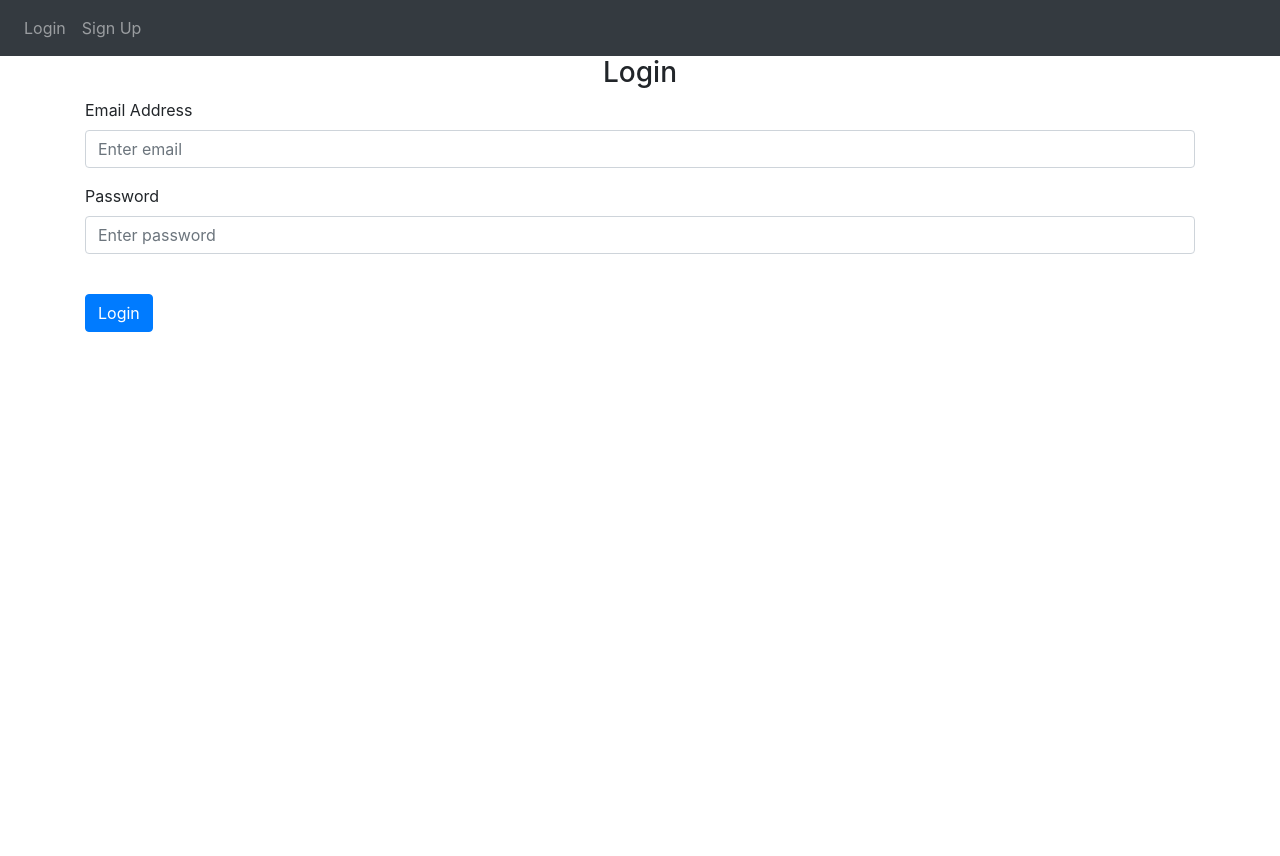
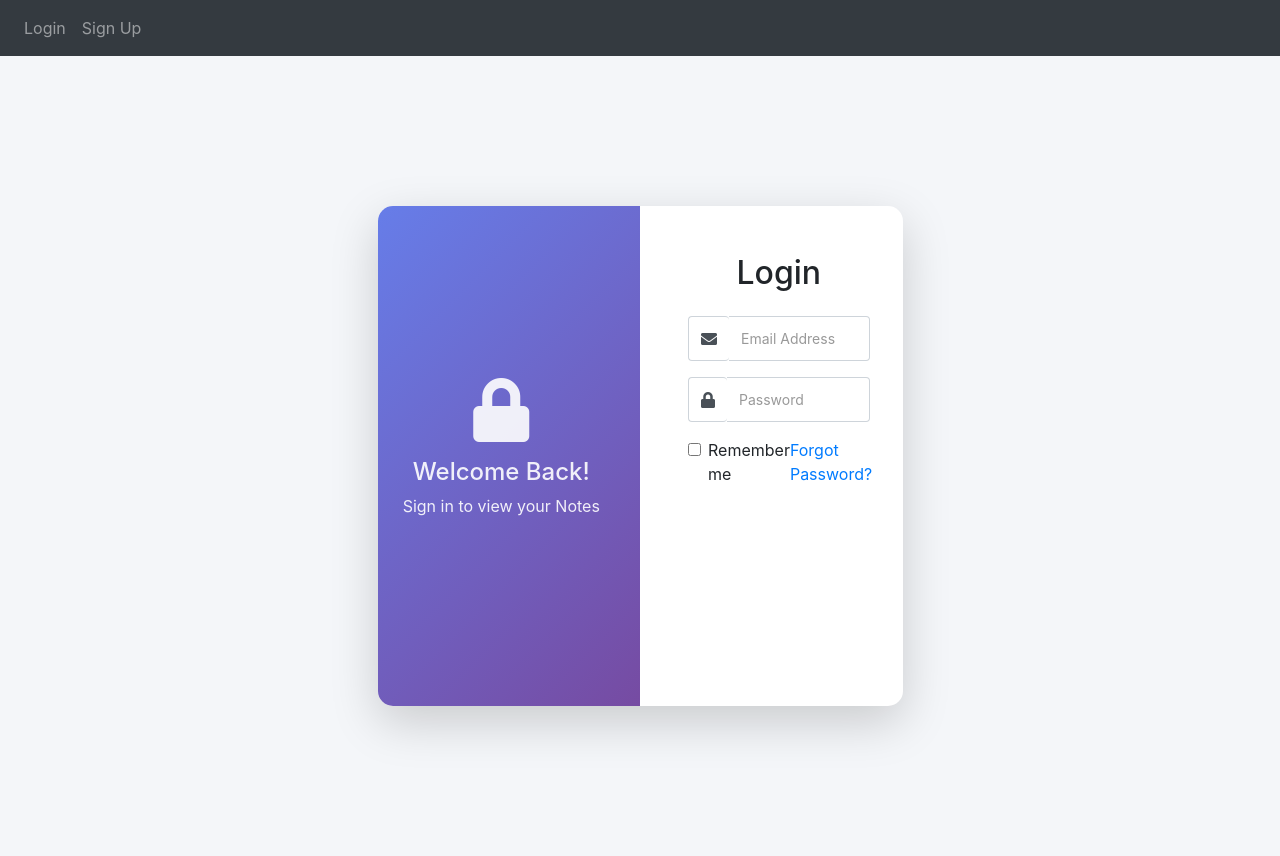
Before and after one commit to ranzan97/Web-Development, a Flask app: page /login in a window 1280 px wide. Before the commit the page ends 332 px from the top, so only its background shows below. Run offline with Flask 3, Linux system fonts and the light colour scheme; some libraries are stand-ins or nearby versions.

Commit message:
Making Login Page more beautiful

```diff
--- a/website/templates/login.html
+++ b/website/templates/login.html
@@ -1,28 +1,145 @@
-{% extends "base.html" %} {% block title %}Login{% endblock %} {% block content
-    %}
+{% extends "base.html" %}
+{% block title %}Login{% endblock %}
+{% block content %}
+<div class="login-wrapper">
+  <div class="container">
+    <div class="row justify-content-center align-items-center vh-100">
+      <div class="col-md-10 col-lg-6">
+        <div class="login-card shadow-lg">
+          <div class="row g-0">
+            <!-- Left Side: Illustration/Background -->
+            <div class="col-md-6 login-bg d-none d-md-flex align-items-center justify-content-center">
+              <div class="text-center text-white">
+                <i class="fa fa-lock fa-4x mb-3"></i>
+                <h4>Welcome Back!</h4>
+                <p>Sign in to view your Notes</p>
+              </div>
+            </div>
+
+            <!-- Right Side: Login Form -->
+            <div class="col-md-6 p-4 p-md-5">
+              <div class="login-form">
+                <h2 class="text-center mb-4">Login</h2>
                 <form method="POST">
-      <h3 align="center">Login</h3>
-      <div class="form-group">
-        <label for="email">Email Address</label>
+                  <div class="form-group mb-3">
+                    <div class="input-group">
+                      <span class="input-group-text"><i class="fa fa-envelope"></i></span>
                       <input
                         type="email"
-          class="form-control"
+                        class="form-control custom-input"
                         id="email"
                         name="email"
-          placeholder="Enter email"
+                        placeholder="Email Address"
+                        required
                       />
                     </div>
-      <div class="form-group">
-        <label for="password">Password</label>
+                  </div>
+
+                  <div class="form-group mb-3">
+                    <div class="input-group">
+                      <span class="input-group-text"><i class="fa fa-lock"></i></span>
                       <input
                         type="password"
-          class="form-control"
+                        class="form-control custom-input"
                         id="password"
                         name="password"
-          placeholder="Enter password"
+                        placeholder="Password"
+                        required
                       />
                     </div>
-      <br />
-      <button type="submit" class="btn btn-primary">Login</button>
+                  </div>
+                  <div class="d-flex flex-column flex-sm-row justify-content-between mb-3">
+                    <div class="form-check mb-2 mb-sm-0">
+                      <input
+                        type="checkbox"
+                        class="form-check-input"
+                        id="rememberMe"
+                      >
+                      <label class="form-check-label" for="rememberMe">
+                        Remember me
+                      </label>
+                    </div>
+                    <div>
+                      <a href="#" class="text-primary text-decoration-none">Forgot Password?</a>
+                    </div>
+                  </div>
                 </form>
+              </div>
+            </div>
+          </div>
+        </div>
+      </div>
+    </div>
+  </div>
+</div>
+
+<style>
+body {
+  background-color: #f4f6f9;
+}
+
+.login-wrapper {
+  background-color: #f4f6f9;
+}
+
+.login-card {
+  border-radius: 15px;
+  overflow: hidden;
+  background-color: white;
+}
+
+.login-bg {
+  background: linear-gradient(135deg, #667eea 0%, #764ba2 100%);
+  min-height: 500px;
+}
+
+.login-bg i, .login-bg h4, .login-bg p {
+  opacity: 0.9;
+}
+
+.input-group-text {
+  background-color: transparent;
+  border-right: none;
+}
+
+.form-control {
+  border-left: none;
+  box-shadow: none;
+}
+
+.form-control:focus {
+  box-shadow: none;
+  border-color: #667eea;
+}
+
+.btn-primary {
+  background: linear-gradient(135deg, #667eea 0%, #764ba2 100%);
+  border: none;
+  transition: transform 0.3s ease;
+}
+
+.btn-primary:hover {
+  transform: translateY(-3px);
+  background: linear-gradient(135deg, #764ba2 0%, #667eea 100%);
+}
+
+.custom-input {
+  height: 45px;
+  font-size: 14px;
+}
+
+.custom-input::placeholder {
+  font-size: 14px;
+  color: #999;
+}
+
+.input-group-text {
+  background-color: transparent;
+  border-right: none;
+  height: 45px;
+}
+
+</style>
+
+<link rel="stylesheet" href="https://cdnjs.cloudflare.com/ajax/libs/font-awesome/5.15.3/css/all.min.css">
 {% endblock %}
```
Lines whose indentation alone changed are shown as unchanged.
